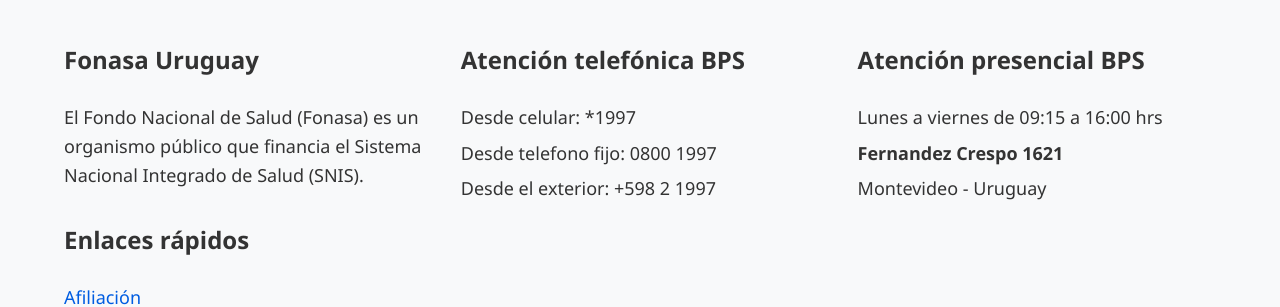
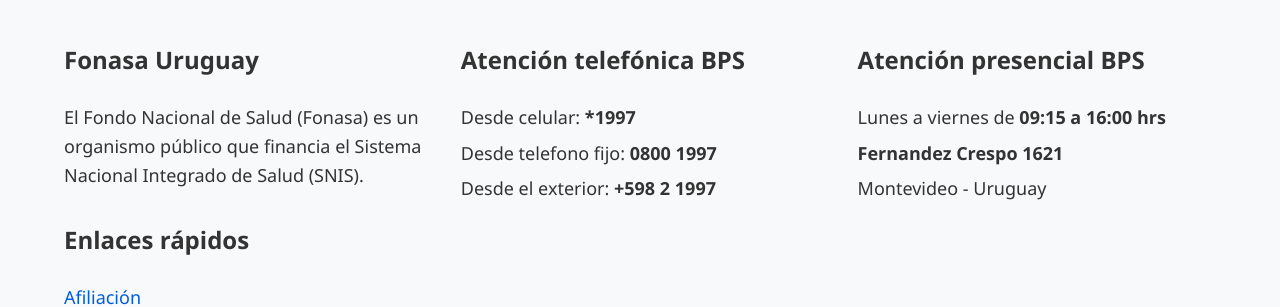
Before and after one commit to JoseAtel/fonasa.info, a Jekyll site: the page built from index.md, in a window 1280 px wide. Shown: the part 1071-1378 px from the top of the page. Built offline with Jekyll 4.4.1, drawn with Linux system fonts in a browser that asks for light colours.

Commit message:
Update footer

```diff
--- a/_includes/footer.html
+++ b/_includes/footer.html
@@ -9,16 +9,16 @@
         <div class="footer-section">
           <h3>Atención telefónica BPS</h3>
           <ul>
-            <li>Desde celular: *1997 </li>
-            <li>Desde telefono fijo: 0800 1997</li>
-            <li>Desde el exterior: +598 2 1997</li>
+            <li>Desde celular: <span class="strong">*1997</span></li>
+            <li>Desde telefono fijo: <span class="strong">0800 1997</span></li>
+            <li>Desde el exterior: <span class="strong">+598 2 1997</span></li>
           </ul>
         </div>
 
         <div class="footer-section">
           <h3>Atención presencial BPS</h3>
           <ul>
-            <li>Lunes a viernes de 09:15 a 16:00 hrs</li>
+            <li>Lunes a viernes de <span class="strong">09:15 a 16:00 hrs</span></li>
             <li class="strong">Fernandez Crespo 1621</li>
             <li>Montevideo - Uruguay</li>
           </ul>
```
